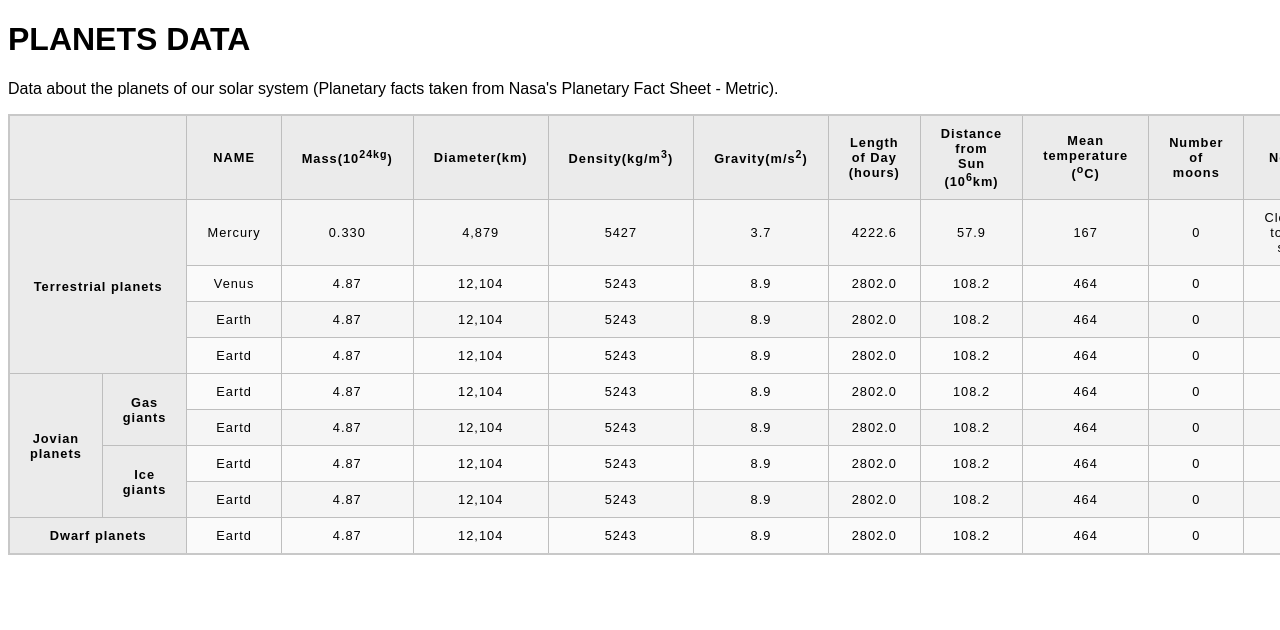
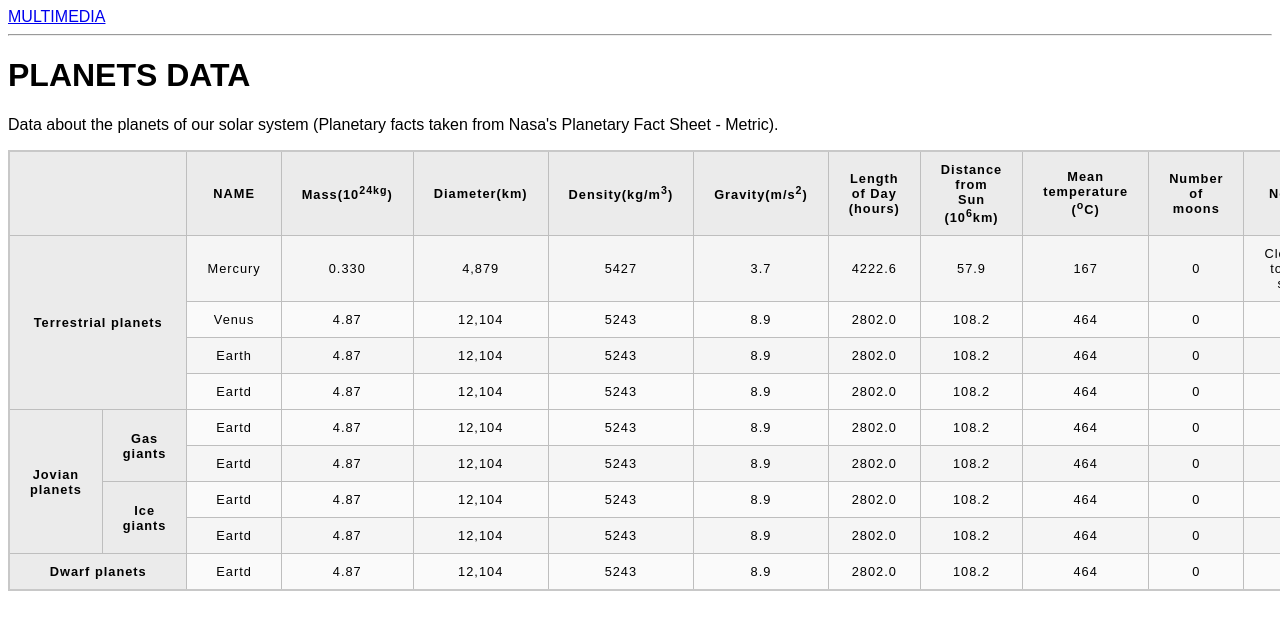
Before and after one commit to Aron-Angeles/TOP_HTML, a plain HTML site: page MDN-HTML/index.html in a window 1280 px wide. Shown: the top 630 px of the page. Drawn offline with Linux system fonts and the light colour scheme.

Commit message:
Added Multimedia

```diff
--- a/MDN-HTML/index.html
+++ b/MDN-HTML/index.html
@@ -45,9 +45,15 @@ caption {
 
 </head>
 <body>
-    <h1>PLANETS DATA</h1>
-    <p> Data about the planets of our solar system (Planetary facts taken from Nasa's Planetary Fact Sheet - Metric).</p>
+    <header>
+        <a href="multimedia.html">MULTIMEDIA</a>
+        <hr>
+    </header>
+
+
     <main>
+        <h1>PLANETS DATA</h1>
+        <p> Data about the planets of our solar system (Planetary facts taken from Nasa's Planetary Fact Sheet - Metric).</p>
         <table>
             <thead>
                 <tr>
```
Also changed, not shown: MDN-HTML/multimedia.html (added, +14 -0 lines).
